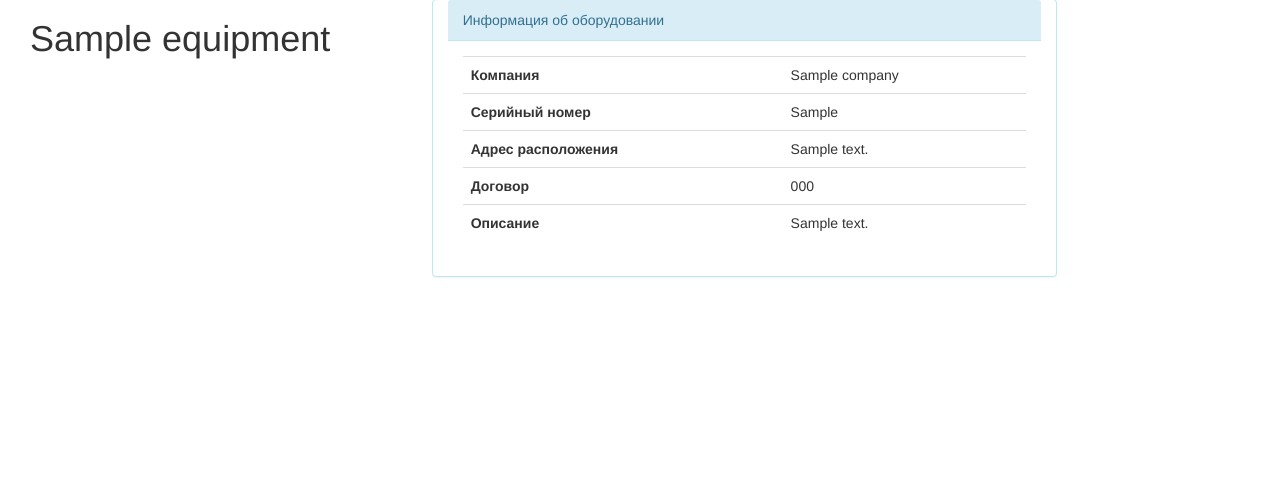
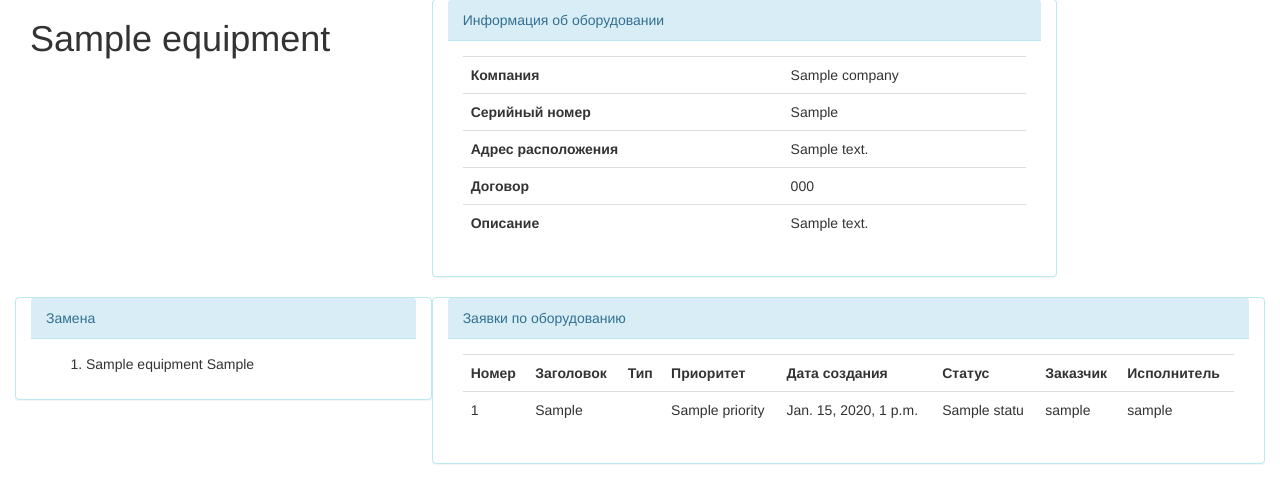
Before and after one commit to eternty/RequestSystem, a Django app: page /1/equipment/ in a window 1280 px wide. Shown: the part 73-576 px from the top of the page. Run offline with Django 3.2, Linux system fonts and the light colour scheme; a user stored in the database is signed in; tables that the repository leaves empty hold one stand-in row (values such as "Sample post"); parts of the project's set-up code (start-up, migrations or seed data) failed here and were passed over; some libraries are stand-ins or nearby versions.

Commit message:
профиль диспетчера готов. за исключением логики заявки, и выбора оборудования по компании

```diff
--- a/RequestApp/forms.py
+++ b/RequestApp/forms.py
@@ -24,6 +24,7 @@ class ShowRequestForm(ModelForm):
         model = Request
         exclude = ['id', 'company', 'header', 'info', 'approvement','createtime','mark', 'solution' ]
 
+
 class NewCommentForm(ModelForm):
     class Meta:
         model = Comment
--- a/RequestApp/models.py
+++ b/RequestApp/models.py
@@ -171,7 +171,11 @@ class Request_priority(models.Model):
 
 class Equipment(models.Model):
     def __unicode__(self):
-        return self.serial
+        full_recognition =  '%s %s' % (self.name, self.serial)
+        return full_recognition.strip()
+
+    def get_replacement(self):
+        return Replacement.objects.filter(crashed = self).values('replace')
 
     class Meta:
         verbose_name = u'Оборудование'
@@ -269,7 +273,7 @@ class Comment(models.Model):
         verbose_name = u'Коммент'
         verbose_name_plural = u'Комменты'
     author = models.ForeignKey(System_User)
-    content = models.CharField(max_length=250, verbose_name= "Комментарий")
+    content = models.CharField(max_length=250, verbose_name = "Комментарий")
     request = models.ForeignKey(Request)
     date_time = models.DateTimeField(default=timezone.now)
 
--- a/RequestApp/views.py
+++ b/RequestApp/views.py
@@ -10,7 +10,7 @@ from .forms import NameForm, RequestForm, ClientRequestForm, ShowRequestForm, Ne
 
 # Create your views here.
 from RequestApp.models import User_type, Company, Request, Request_status, Specialization, System_User, Equipment, \
-    Comment, Groups_engineer, Contract
+    Comment, Groups_engineer, Contract, Replacement, Request_priority, Normative_time
 
 
 @login_required(login_url='/signin')
@@ -30,9 +30,10 @@ def index(request):
 
     elif request.user.usertype.name == 'Dispatcher':
 
-
-        requests = Request.objects.filter(status__id=2)
-        myrequests = Request.objects.filter(engineer=request.user)
+        active_requestss = Request.objects.exclude(status__name = u'Завершена')
+        requests = Request.objects.filter(status__name = u'зарегистрирована')
+        requests.order_by('-createtime','reqtype')
+        myrequests = active_requestss.filter(engineer = request.user)
         context = {
             'requests': requests,
             'myrequests': myrequests,
@@ -124,7 +125,7 @@ def equipspage(request):
 
 
 def active_requests(request):
-    act_requests = Request.objects.exclude(status__id=6)
+    act_requests = Request.objects.exclude(status__name=u'Завершена')
     usertype = request.user.usertype.name
     context = {
         'act_requests': act_requests,
@@ -262,12 +263,15 @@ def request_journal(request, pk):
     usertype = request.user.usertype.name
     commentform = NewCommentForm()
     comments = Comment.objects.filter(request__id = pk)
-    equips = Equipment.objects.filter()
+
 
     if request.method == 'POST':
+
         our_request = Request.objects.get(id = pk)
         changed_form = ShowRequestForm(request.POST)
         changed_form.save(commit=False)
+        company = our_request.company
+        equips = Equipment.objects.filter(contract__company = company )
         if changed_form.is_valid():
             our_request.engineer = changed_form.cleaned_data['engineer']
             our_request.group = changed_form.cleaned_data['group']
@@ -284,7 +288,8 @@ def request_journal(request, pk):
                 'usertype': usertype,
                 'comments': comments,
                 'commentform': commentform,
-                'reqobject': our_request
+                'reqobject': our_request,
+                'equips': equips
             }
 
         else:
@@ -293,6 +298,8 @@ def request_journal(request, pk):
     else:
         our_request = Request.objects.get(id = pk)
         reqform= ShowRequestForm(instance = our_request)
+        company = our_request.company
+        equips = Equipment.objects.filter(contract__company = company )
         context = {
                 'reqform': reqform,
                 'usertype': usertype,
@@ -379,10 +386,71 @@ def equipment(request, pk):
     usertype = request.user.usertype.name
     equip = Equipment.objects.get(id = pk)
     company = equip.contract.get_company()
+    exreplaces = Equipment.objects.filter(replace__in= equip.get_replacement())
+    replaces = Replacement.objects.filter(crashed = equip)
+    requests = Request.objects.filter(equipment = equip)
     context = {
         'equip':equip,
         'usertype': usertype,
-        'company': company
-
+        'company': company,
+        'replaces': replaces,
+        'requests': requests
     }
     return render(request,'equipment.html', context)
+
+
+def normative_time(request):
+    accidents = Normative_time.objects.filter(reqtype = u'Аварийная ситуация')
+    services = Normative_time.objects.filter(reqtype = u'Запрос на обслуживание')
+    changes = Normative_time.objects.filter(reqtype = u'Запрос на изменение')
+
+    critical_accidents = accidents.filter(priority = u'Критический')
+    high_accidents = accidents.filter(priotiry = u'Высокий')
+    middle_accidents = accidents.filter(priority = u'Средний')
+    low_accidents = accidents.filter(priority = u'Низкий')
+
+    critical_services = services.filter(priority = u'Критический')
+    high_services  = services.filter(priotiry = u'Высокий')
+    middle_services  = services.filter(priority = u'Средний')
+    low_services  = services.filter(priority = u'Низкий')
+
+    critical_changes = changes.filter(priority = u'Критический')
+    high_changes  = changes.filter(priotiry = u'Высокий')
+    middle_changes  = changes.filter(priority = u'Средний')
+    low_changes  = changes.filter(priority = u'Низкий')
+
+
+    context = {
+        'critical_accidents': critical_accidents,
+        'high_accidents': high_accidents,
+        'middle_accidents': middle_accidents,
+        'low_accidents': low_accidents,
+
+        'critical_services': critical_services,
+        'high_services': high_services,
+        'middle_services': middle_services,
+        'low_services': low_services,
+
+        'critical_changes': critical_changes,
+        'high_changes': high_changes,
+        'middle_changes': middle_changes,
+        'low_changes': low_changes
+    }
+    return render(request,'normative_time.html', context)
+
+
+def get_equipment(request, pk):
+    usertype = request.user.usertype.name
+    replacement = Replacement.objects.get(id = pk)
+    equip = Equipment.objects.get(id = replacement.replace.id)
+    company = equip.contract.get_company()
+    replaces = Replacement.objects.filter(crashed = equip)
+    requests = Request.objects.filter(equipment = equip)
+    context = {
+        'equip':equip,
+        'usertype': usertype,
+        'company': company,
+        'replaces': replaces,
+        'requests': requests
+    }
+    return render(request,'equipment.html', context)
--- a/RequestServ/urls.py
+++ b/RequestServ/urls.py
@@ -23,7 +23,10 @@ urlpatterns = patterns('',
     url(r'^(?P<pk>[0-9]+)/add_comment/?$', views.add_comment),
     url(r'^(?P<pk>[0-9]+)/user/?$',views.user),
     url(r'^engineers_by_group/?$', views.get_engineers_by_group),
-    url(r'^(?P<pk>[0-9]+)/equipment/?$', views.equipment)
+    url(r'^(?P<pk>[0-9]+)/equipment/?$', views.equipment),
+
+    url(r'^/normative_time/?$', views.normative_time),
+    url(r'^(?P<pk>[0-9]+)/get_equipment/?$', views.get_equipment)
 )
 
 urlpatterns += patterns('',
--- a/templates/base-nav.html
+++ b/templates/base-nav.html
@@ -38,7 +38,8 @@
                     <li class="active"><a href="/">Консоль диспетчера</a></li>
                     <li><a href="/new_request">Новая заявка</a></li>
                     <li><a href="/active_requests">Заявки в работе</a></li>
-                    <li><a href="#">Загрузка инженеров</a></li>
+
+
                     <li class="dropdown">
                         <a class="dropdown-toggle" data-toggle="dropdown" href="#">
                         Списки
--- a/templates/equipment.html
+++ b/templates/equipment.html
@@ -11,7 +11,7 @@
                 <div class="panel-body">
                     <table class="table table-responsive">
                         <tbody>
-                            <tr>
+                             <tr style="cursor: pointer" onclick="window.location.replace('/{{ company.id }}/DetailCompany')" >
                                 <td><b>Компания</b></td>
                                 <td>{{ company }}</td>
                             </tr>
@@ -37,7 +37,73 @@
                 </div>
             </div>
         </div>
+        <div class="row-fluid">
+            <div class="col-md-4 panel panel-info scrolling">
+                <div class="panel-heading">Замена </div>
+                <div class="panel-body">
+                   <!-- <table class="table table-bordered">
+                        <tbody>
+                            <tr>
+                                <td><b>Наименование</b></td>
+                                <td><b>Серийный номер</b></td>
+                                <td><b>Расположение</b></td>
 
+                            </tr>
+                            {% for equip in replaces %}
+                                {{ equip.id }}
+                                <tr style="cursor: pointer" onclick="window.location.replace('/{{ equip.id }}/equipment')" >
+                                    <td>{{ equip.name }}</td>
+                                    <td>{{ equip.serial }}</td>
+                                    <td>{{ equip.address }}</td>
+
+                                </tr>
+                            {% endfor %}
+                        </tbody>
+                    </table> -->
+                <ol class="table-responsive">
+                    {% for replace in replaces %}
+                        <li style="cursor: pointer" onclick="window.location.replace('/{{ replace.id}}/get_equipment')" >{{ replace.replace }}</li>
+                    {% endfor %}
+
+                </ol>
+                </div>
+            </div>
+            <div class="col-md-8 panel panel-info scrolling">
+                <div class="panel-heading">Заявки по оборудованию</div>
+                <div class="panel-body">
+                    <table class=" table table-responsive ">
+                        <tbody>
+                            <tr>
+                                <td><b>Номер</b></td>
+                                <td><b>Заголовок</b></td>
+                                <td><b>Тип</b></td>
+                                <td><b>Приоритет</b></td>
+                                <td><b>Дата создания</b></td>
+                                <td><b>Статус</b></td>
+                                <td><b>Заказчик</b></td>
+                                <td><b>Исполнитель</b></td>
+                            </tr>
+                            {% for req in requests %}
+                                <tr style="cursor: pointer" onclick="window.location.replace('/{{ req.id }}/request_journal')" >
+                                    <td>{{ req.id }}</td>
+                                    <td>{{ req.header }}</td>
+                                    <td>{{ req.reqtype }}</td>
+                                    <td>{{ req.priority }}</td>
+                                    <td>{{ req.createtime }}</td>
+                                    <td>{{ req.status }}</td>
+                                    <td>{{ req.creator }}</td>
+                                    <td>{{ req.engineer }}</td>
+                                </tr>
+                            {% empty %}
+                                <tr>
+                                    <td colspan="8">Nothing to show </td>
+                                </tr>
+                            {% endfor %}
+                    </tbody>
+                    </table>
+                </div>
+            </div>
+        </div>
     </div>
 
 {% endblock %}
--- a/templates/my_request.html
+++ b/templates/my_request.html
@@ -5,7 +5,7 @@
             <div class = col-md-4>
                 <h1>Новая заявка</h1>
             </div>
-            <div class="col-md-8 col-md-offset-2 panel panel-info scrolling">
+            <div class="col-md-8 col-md-offset-2 panel panel-info ">
                 <div class="panel-heading"><h3 style="text-align: center">Информация о заявке</h3></div>
                     <div class="panel-body">
                         <form action="/new_request" method="post">
```
Also changed, not shown: templates/baseconsole.html (+13 -15 lines), templates/disp.html (+12 -10 lines), templates/normative_time.html (+38 -0 lines), templates/request_journal.html (+17 -6 lines).
